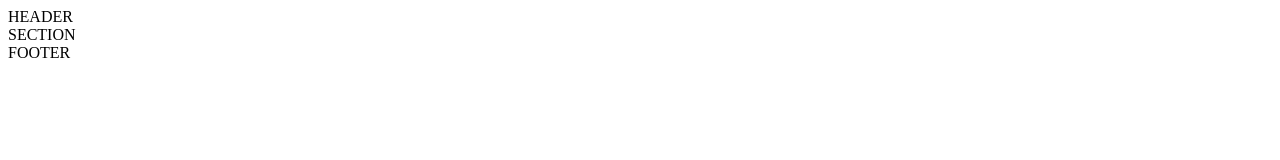
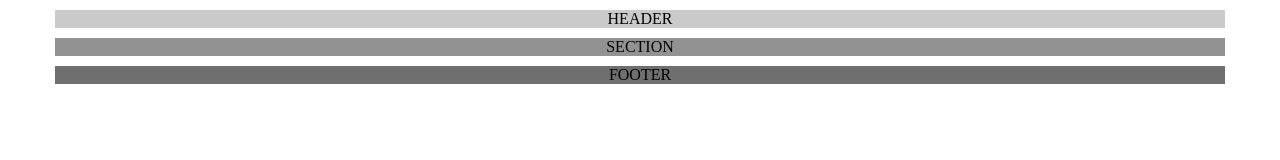
Before and after one commit to njd80/nefarious-octo-weasel, a website: page index.html in a window 1280 px wide. Drawn offline with nearby package versions, Linux system fonts and the light colour scheme; files that its build step writes are made by us from their sources.

Commit message:
Add some sample styles

```diff
--- a/css/_footer.scss
+++ b/css/_footer.scss
@@ -3,5 +3,5 @@
 //FOOTER STYLES
 
 footer {
-
+	background-color: rgba(50,50,50,0.7);
 }
--- a/css/_header.scss
+++ b/css/_header.scss
@@ -3,5 +3,5 @@
 //HEADER STYLES
 
 header {
-
+	background-color: rgba(180,180,180,0.7);
 }
--- /dev/null
+++ b/css/_mainBody.scss
@@ -0,0 +1,7 @@
+@import "_variables.scss";
+
+//MAIN BODY STYLES
+
+.main {
+	background-color: rgba(100,100,100,0.7);
+}
--- /dev/null
+++ b/css/_shared.scss
@@ -0,0 +1,11 @@
+@import "_variables.scss";
+
+//SHARED STYLES
+
+header,
+section,
+footer {
+	max-width: 1170px;
+	margin: 10px auto 10px auto;
+	text-align: center;
+}
--- a/css/styles.scss
+++ b/css/styles.scss
@@ -1,5 +1,11 @@
+//SHARED
+@import "_shared.scss";
+
 // HEADER
 @import "_header.scss";
 
+//MAIN BODY
+@import "_mainBody.scss";
+
 // FOOTER
 @import "_footer.scss";
--- a/index.html
+++ b/index.html
@@ -12,7 +12,7 @@
 	</head>
 	<body>
 		<header>HEADER</header>
-		<section>SECTION</section>
+		<section class="main">SECTION</section>
 		<footer>FOOTER</footer>
 	</body>
 </html>
```
